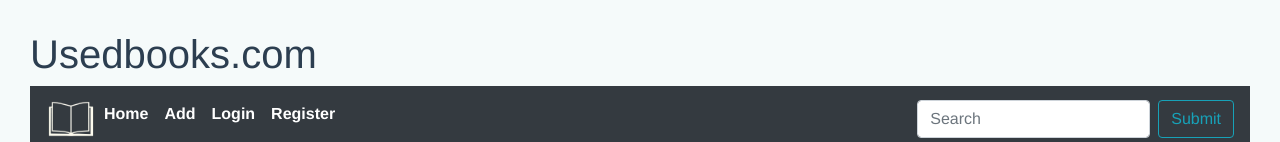
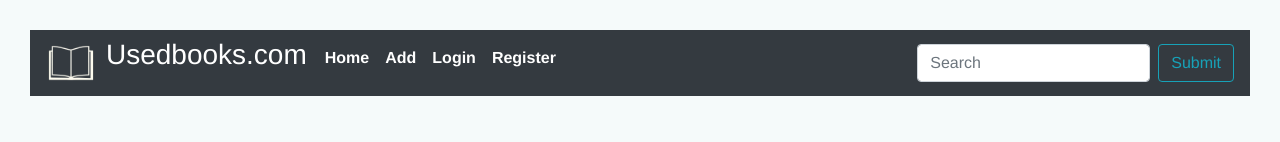
Before and after one commit to ryanjo9/CS356, a Vue app in the folder project2/: page /register in a window 1280 px wide. Shown: the top 142 px of the page. Built offline with nearby package versions, Linux system fonts and the light colour scheme.

Commit message:
register submits

```diff
--- a/project2/src/App.vue
+++ b/project2/src/App.vue
@@ -1,7 +1,7 @@
 <template>
   <div id="app">
     <div id="nav">
-      <h1 style="width:10px">Usedbooks.com</h1>
+      <!-- <h1 style="width:10px">Usedbooks.com</h1> -->
       <nav class="navbar navbar-expand-lg navbar-dark bg-dark" style="background-color: #232F3E">
         <button class="navbar-toggler" type="button" data-toggle="collapse" data-target="#navbarSupportedContent" aria-controls="navbarSupportedContent" aria-expanded="false" aria-label="Toggle navigation">
           <span class="navbar-toggler-icon"></span>
@@ -10,6 +10,9 @@
         <div class="collapse navbar-collapse" id="navbarSupportedContent">
           <ul class="navbar-nav mr-auto">
             <img src="./assets/hiclipart.com.png" alt="logo" style="width:50px;">
+            <li class="nav-item">
+              <h3 style="color:white;padding-left:10px;padding-right:10px;">Usedbooks.com</h3>
+            </li>
             <li class="nav-item active">
               <router-link style="color:white" class="nav-link" to="/">Home</router-link>
             </li>
--- a/project2/src/views/Register.vue
+++ b/project2/src/views/Register.vue
@@ -18,8 +18,9 @@
                 <mdb-input required class="input" v-model="recheck" placeholder="Confirm your password" type="text"/> <br/>
             </div>
             <div class="text-center">
-                <mdb-btn color="success" style="height:40px;" v-if="check">Register</mdb-btn>
+              <mdb-btn color="success" type="submit" style="height:40px;">Register</mdb-btn>
             </div>
+            <p>{{ message }}</p>
         </form>
         </div>
          <div class="col" />
@@ -45,15 +46,17 @@ export default {
       email: '',
       recheck:'',
       error: '',
+      message: '',
     }
-  },
-  computed:{
-      check(){
-         return (this.password === this.recheck) ? true : false
-      }
   },
   methods: {
     async login() {
+      if (this.password !== this.recheck) {
+        this.message = 'Passwords do not match.';
+        return;
+      }
+
+      console.log('logging in')
       try {
         this.error = await this.$store.dispatch("login", {
           username: this.username,
```
